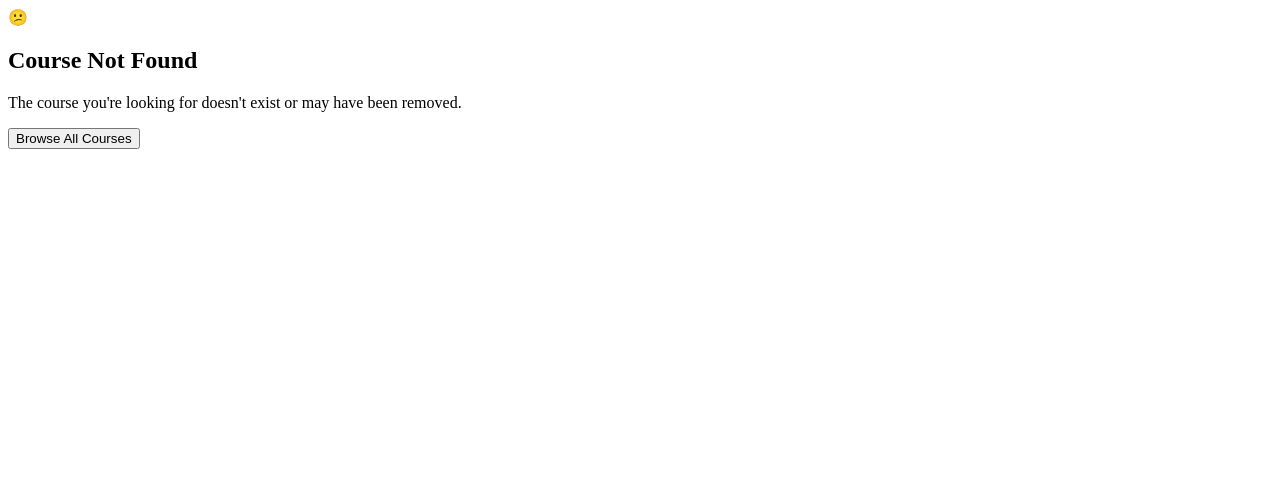
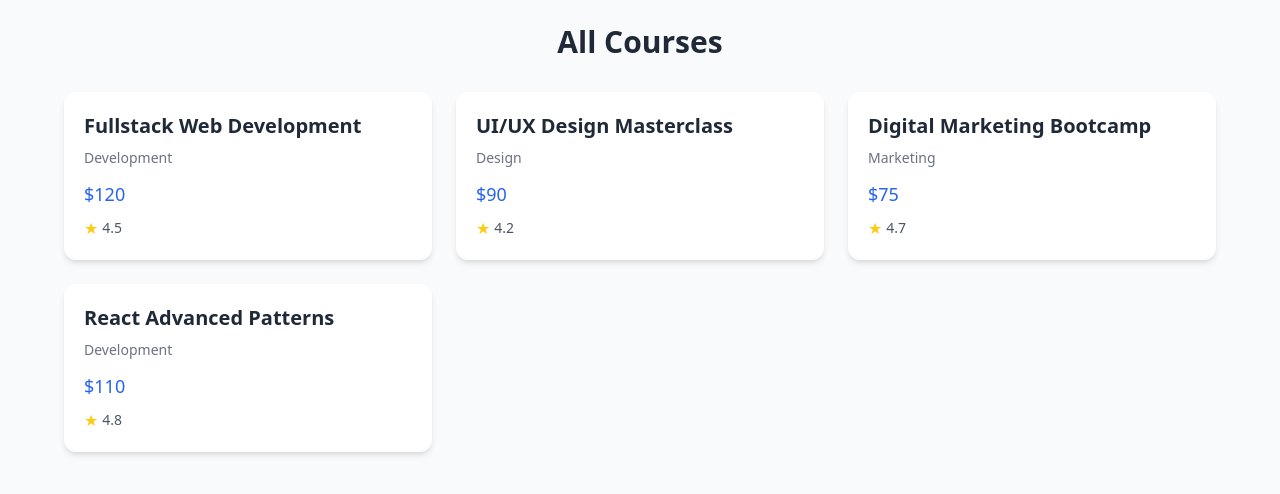
Before and after one commit to Cabdinasir64/Hooks, a React (Vite) app: page / in a window 1280 px wide. Before the commit this address had no page. Shown: the top 494 px of the page. Built offline with nearby package versions, Linux system fonts and the light colour scheme.

Commit message:
i change nothing big

```diff
--- a/src/App.jsx
+++ b/src/App.jsx
@@ -1,8 +1,8 @@
-import UseEffect14 from "./UseEffect/useeffect14";
+import UseEffect13 from "./UseEffect/useeffect13";
 
 function App() {
   return (
-    <UseEffect14 />
+    <UseEffect13 />
   );
 }
 
--- a/src/main.jsx
+++ b/src/main.jsx
@@ -1,3 +1,4 @@
+import './index.css';
 import React from "react";
 import ReactDOM from "react-dom/client";
 import { BrowserRouter } from "react-router-dom";
```
